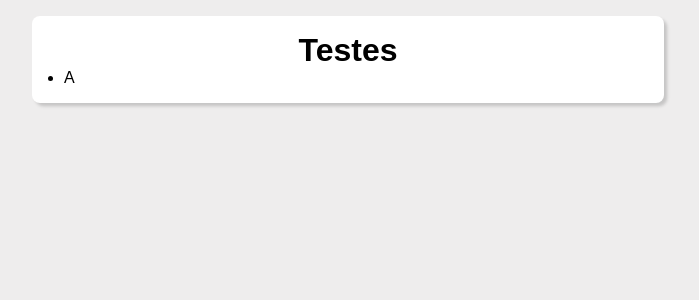
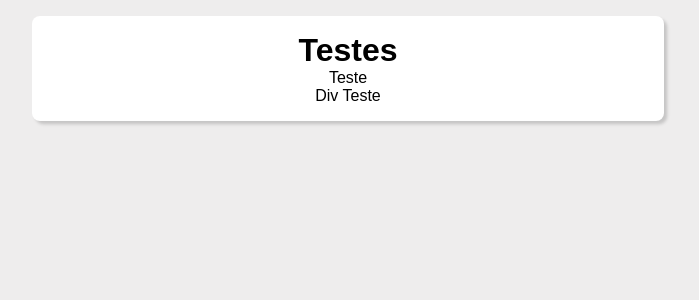
Before and after one commit to sweltonjr2003/estudos-com-react, a React (Vite) app: page / in a window 1280 px wide. Shown: the top 300 px of the page, without its empty margins (292-991 px from the left). Built offline with nearby package versions, Linux system fonts and the light colour scheme.

Commit message:
Só uns testes aí

```diff
--- a/src/App.jsx
+++ b/src/App.jsx
@@ -10,9 +10,7 @@ function App() {
     <div className="App">
       <h1>Testes</h1>
       <Pai>
-        <ul>
-          <li>A</li>
-        </ul>
+        Teste
       </Pai>
     </div>
   )
--- a/src/components/teste/Pai.jsx
+++ b/src/components/teste/Pai.jsx
@@ -1,8 +1,9 @@
 const Pai = (props) => {
   return (
-    <div>
+    <>
         {props.children}
-    </div>
+        <div>Div Teste</div>
+    </>
   )
 }
 
```
Also changed, not shown: src/components/teste/Teste.jsx (added, +7 -0 lines).
